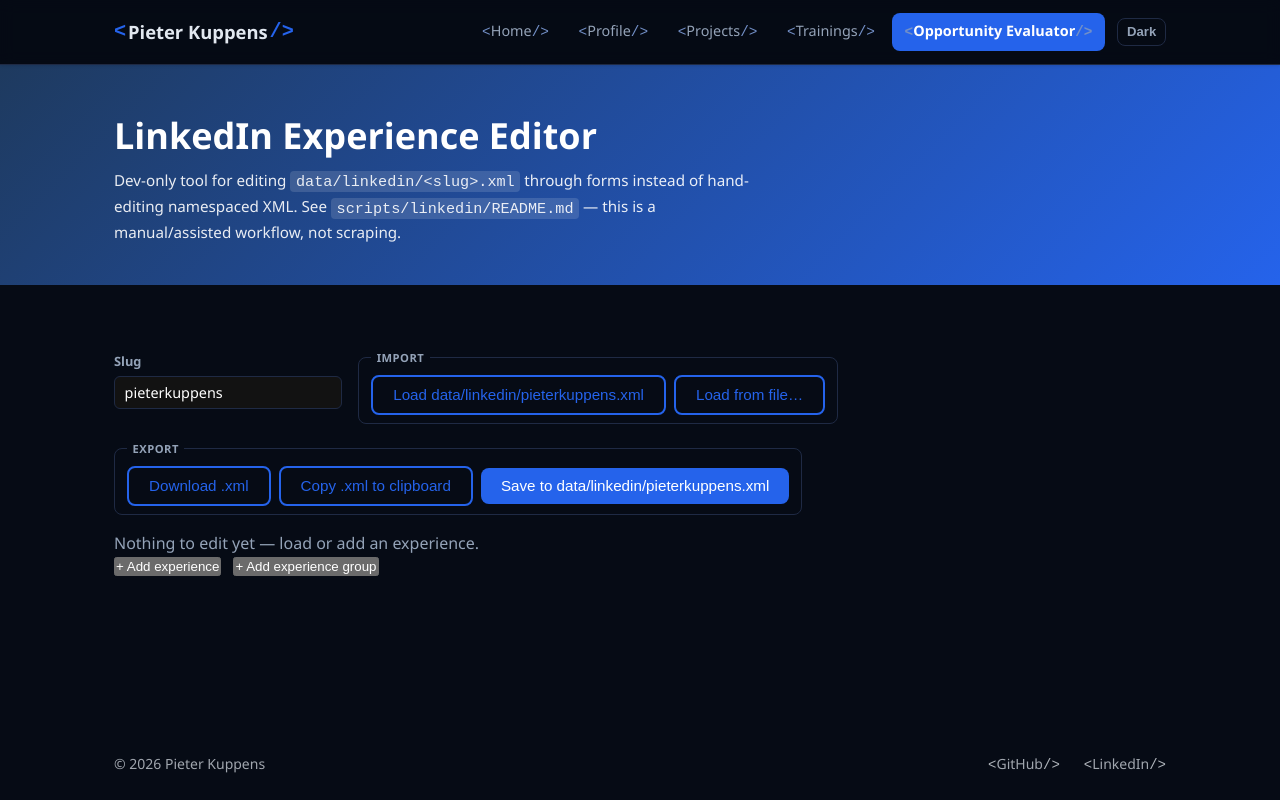
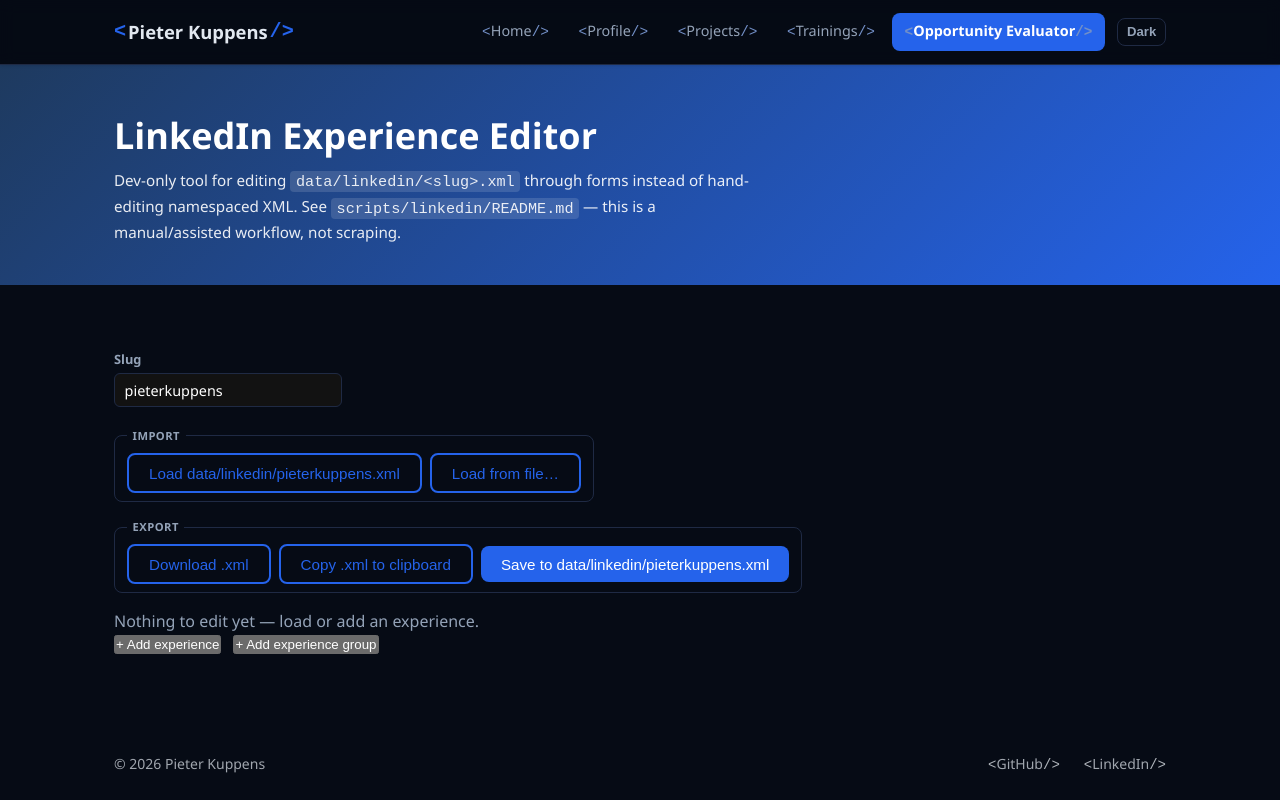
Before and after one commit to pkuppens/pkuppens.github.io, a React (Vite) app: page /linkedin-editor in a window 1280 px wide. Built offline with nearby package versions, Linux system fonts and the light colour scheme.

Commit message:
#90: fix: stack Import group below the slug field
Import (Load .../Load from file) is tied to the slug value, so nest it
directly under the slug input in its own column instead of floating
beside it; Export stays as a separate group.

Co-Authored-By: Claude Sonnet 5 <noreply@anthropic.com>

```diff
--- a/src/pages/linkedin-editor/LinkedInEditorPage.module.css
+++ b/src/pages/linkedin-editor/LinkedInEditorPage.module.css
@@ -25,9 +25,16 @@
 .toolbar {
   display: flex;
   flex-wrap: wrap;
-  align-items: center;
+  align-items: flex-start;
   gap: 1rem;
   margin-bottom: 1rem;
+}
+
+.toolbarColumn {
+  display: flex;
+  flex-direction: column;
+  align-items: flex-start;
+  gap: 0.5rem;
 }
 
 .toolbarGroup {
--- a/src/pages/linkedin-editor/LinkedInEditorPage.tsx
+++ b/src/pages/linkedin-editor/LinkedInEditorPage.tsx
@@ -67,6 +67,7 @@ export default function LinkedInEditorPage() {
       <section className="section">
         <div className="container">
           <div className={styles.toolbar}>
+            <div className={styles.toolbarColumn}>
               <div className={styles.field}>
                 <label className={styles.fieldLabel}>
                   Slug
@@ -84,6 +85,7 @@ export default function LinkedInEditorPage() {
                 </button>
                 <input ref={fileInputRef} type="file" accept=".xml" hidden onChange={handleFileUpload} />
               </fieldset>
+            </div>
 
             <fieldset className={styles.toolbarGroup}>
               <legend className={styles.toolbarGroupLabel}>Export</legend>
```
Lines whose indentation alone changed are shown as unchanged.
